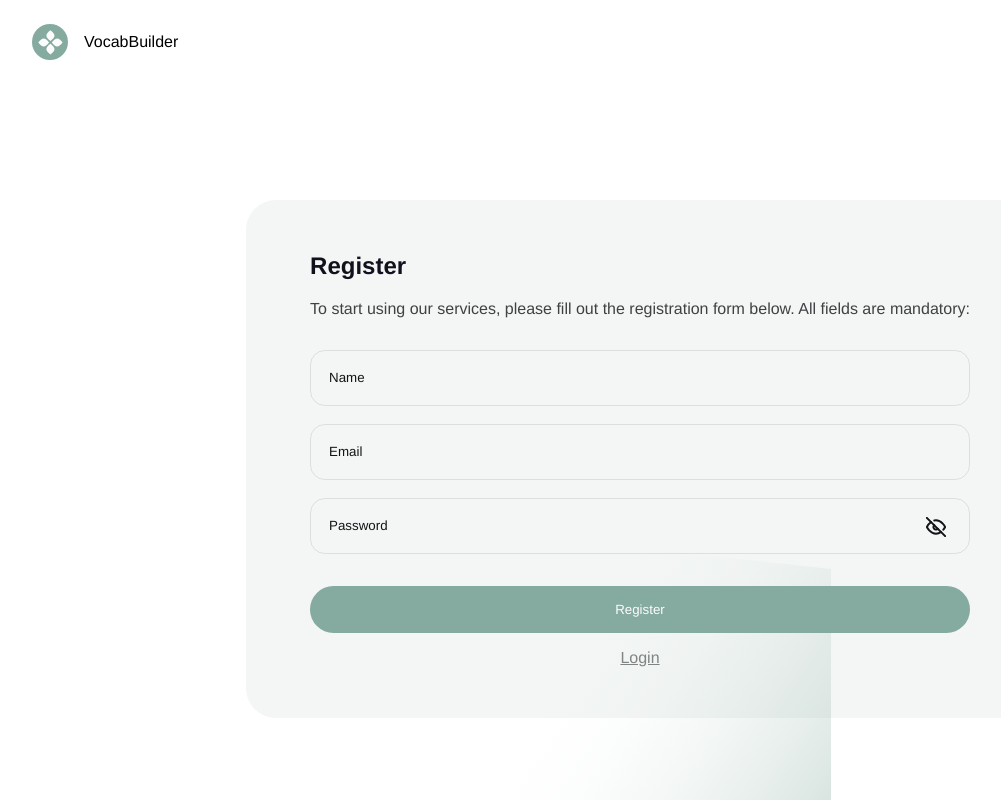
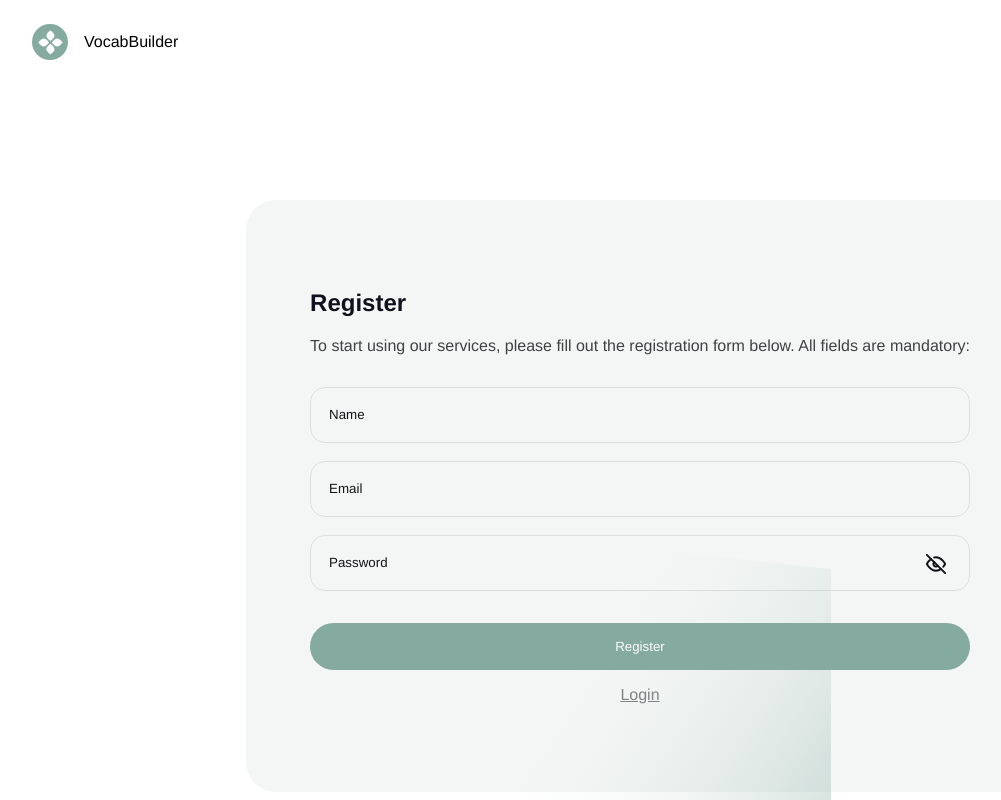
Before and after one commit to IhorYarema/VocabBuilder, a React (Vite) app: page /register in a window 1280 px wide. Shown: the top 800 px of the page, without its empty margins (0-1001 px from the left). Built offline with nearby package versions, Linux system fonts and the light colour scheme.

Commit message:
fix login page and Register page css

```diff
--- a/src/components/LoginForm/LoginForm.module.css
+++ b/src/components/LoginForm/LoginForm.module.css
@@ -13,6 +13,7 @@
 @media (min-width: 768px) {
   .form {
     justify-content: center;
+    align-items: flex-start;
     padding: 48px 64px;
     border-radius: 30px;
     height: 518px;
@@ -84,4 +85,7 @@ input::placeholder {
 .link {
   text-decoration: underline;
   color: rgba(18, 20, 23, 0.5);
+  width: 100%;
+  display: flex;
+  justify-content: center;
 }
--- a/src/components/RegisterForm/RegisterForm.module.css
+++ b/src/components/RegisterForm/RegisterForm.module.css
@@ -14,7 +14,7 @@
   .form {
     padding: 48px 64px;
     border-radius: 30px;
-    height: 518px;
+    height: 592px;
   }
 }
 
--- a/src/pages/LoginPage/LoginPage.module.css
+++ b/src/pages/LoginPage/LoginPage.module.css
@@ -129,6 +129,7 @@
   display: flex;
   flex-direction: column;
   height: 100%;
+  width: 100%;
 }
 
 @media (min-width: 768px) {
```
